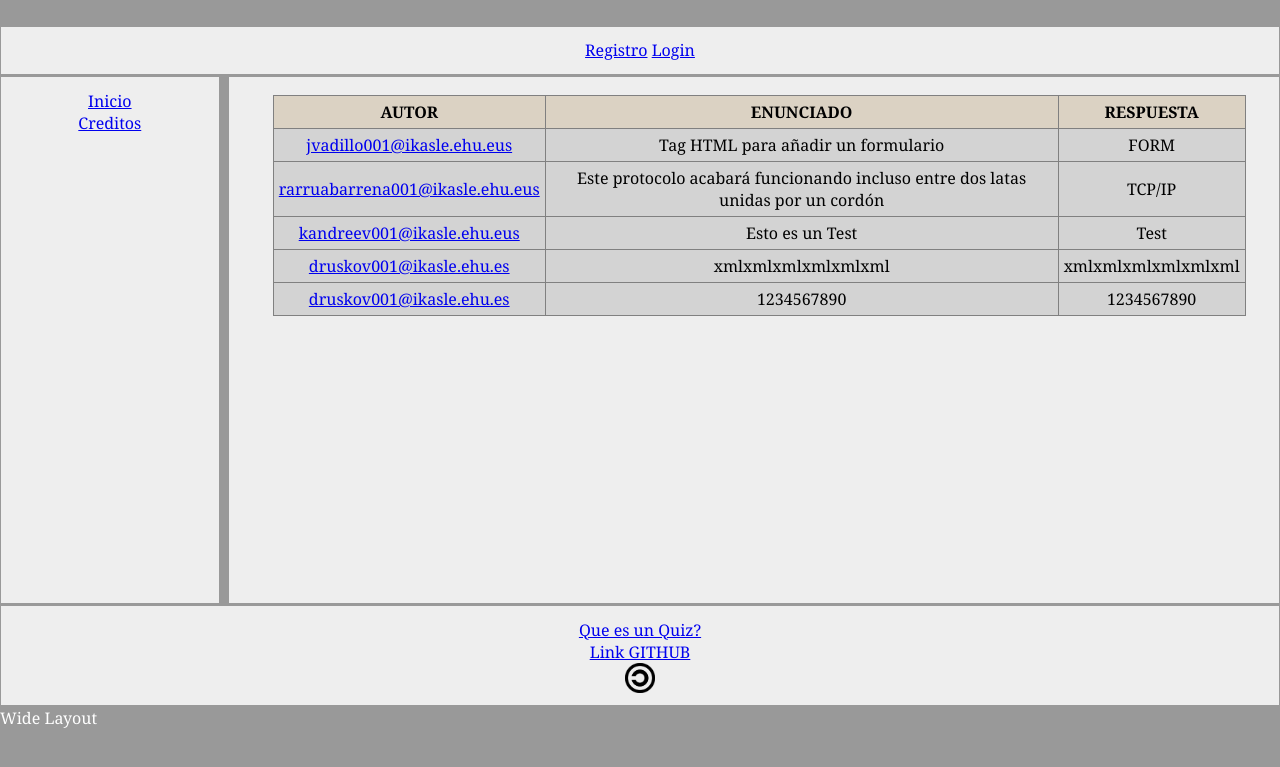
After one commit to kandreev-contact/ProyectoSW2020, a PHP site: page /ShowXMLQuestions.php in a window 1280 px wide. The commit adds this page. Shown: the top 767 px of the page. Run offline with PHP 8.4, Linux system fonts and the light colour scheme.

Commit message:
LAB 4 OBLIGATORIO FINALIZADO FUNCIONAL

```diff
--- a/php/Menus.php
+++ b/php/Menus.php
@@ -28,6 +28,7 @@
       echo "<span id='insertar'><a id='ins' href='QuestionFormWithImage.php?logInMail=$logInMail'>Insertar pregunta</a></span>";
       echo "<span id='creditos'> <a id='cre' href='Credits.php?logInMail=$logInMail'> Creditos </a> </span>";
       echo "<span id='verBD'> <a id='ver' href='ShowQuestionsWithImage.php?logInMail=$logInMail'> Ver preguntas BD </a> </span>";
+      echo "<span id='verXML'> <a id='ver2' href='ShowXMLQuestions.php?logInMail=$logInMail'> Ver preguntas XML </a> </span>";
       echo "<script> $(\"#h1\").append(\"<p>$logInMail</p>\"); </script>";
       //echo "<script> $(\"#h1\").append(\"<img/>\");";
       echo "<script> showOnLogIn(); </script>";
@@ -36,9 +37,11 @@
       echo "<span id='insertar'><a id='ins' href='QuestionFormWithImage.php'>Insertar pregunta</a></span>";
       echo "<span id='creditos'> <a id='cre' href='Credits.php'> Creditos </a> </span>";
       echo "<span id='verBD'> <a id='ver' href='ShowQuestionsWithImage.php'> Ver preguntas BD </a> </span>";
+      echo "<span id='verXML'> <a id='ver2' href='ShowQuestionsWithImage.php'> Ver preguntas XML </a> </span>";
       echo "<script> showOnNotLogIn(); </script>";
     }
 
+    /*
     function getImagenDeBD()
     {
       $mysqli = mysqli_connect($server, $user, $pass, $basededatos);
@@ -55,5 +58,6 @@
       $img = mysqli_fetch_array($resul);
       return $img['imagen'];
     }
+    */
     ?>
   </nav>
--- /dev/null
+++ b/php/ShowXMLQuestions.php
@@ -0,0 +1,50 @@
+<!DOCTYPE html>
+<html>
+
+<head>
+  <?php include '../html/Head.html' ?>
+  <style>
+    .table_QuestionsXML {
+      margin: auto;
+      border-collapse: collapse;
+      text-align: center;
+    }
+    td, th {
+      padding: 5px;
+    }
+    th {
+      background-color: #dbd2c3;
+    }
+    #div1 {
+      overflow: scroll;
+      height: 100%;
+      width: 100%;
+    }
+
+    #div1 table {
+      width: 95%;
+      background-color: lightgray;
+    }
+  </style>
+</head>
+
+<body>
+  <?php include '../php/Menus.php' ?>
+  <section class="main" id="s1">
+    <div id="div1">
+
+         <?php
+            echo '<table border="1px" class="table_QuestionsXML"> <tr> <th> AUTOR </th> <th> ENUNCIADO </th> <th> RESPUESTA </th> </tr>';
+            $xml = simplexml_load_file("../xml/Questions.xml");
+            foreach ($xml->children() as $assessmentItem){
+                $atributos = $assessmentItem->attributes();
+                echo '<tr><td><a href=\"mailto:' .$atributos['author']. '">'.$atributos['author']. '</a></td> <td>' .$assessmentItem ->itemBody-> p.'</td> <td>'.$assessmentItem ->correctResponse-> response. '</td></tr>';
+            }
+            echo '</table>';
+        ?>
+    </div>
+  </section>
+  <?php include '../html/Footer.html' ?>
+</body>
+
+</html>
--- a/xml/Questions.xml
+++ b/xml/Questions.xml
@@ -2,7 +2,7 @@
 <assessmentItems>
 	<assessmentItem subject="Web" author="jvadillo001@ikasle.ehu.eus">
 		<itemBody>
-			<p>Tag HTML para a&#xF1;adir un formulario</p>
+			<p>Tag HTML para añadir un formulario</p>
 		</itemBody>
 		<correctResponse>
 			<response>
@@ -17,8 +17,8 @@
 	</assessmentItem>
 	<assessmentItem subject="Internet" author="rarruabarrena001@ikasle.ehu.eus">
 		<itemBody>
-			<p>Este protocolo acabar&#xE1; funcionando
-			incluso entre dos latas unidas por un cord&#xF3;n</p>
+			<p>Este protocolo acabará funcionando
+			incluso entre dos latas unidas por un cordón</p>
 		</itemBody>
 		<correctResponse>
 			<response>
@@ -46,4 +46,17 @@
 			<response> Test es correcta </response>
 		</incorrectResponses>
 	</assessmentItem>
-</assessmentItems>
+	<assessmentItem subject="xmlxmlxmlxmlxmlxml" author="druskov001@ikasle.ehu.es">
+		<itemBody>
+			<p>xmlxmlxmlxmlxmlxml</p>
+		</itemBody>
+		<correctResponse>
+			<response>xmlxmlxmlxmlxmlxml</response>
+		</correctResponse>
+		<incorrectResponses>
+			<response>xmlxmlxmlxmlxmlxml</response>
+			<response>xmlxmlxmlxmlxmlxml</response>
+			<response>xmlxmlxmlxmlxmlxml</response>
+		</incorrectResponses>
+	</assessmentItem>
+<assessmentItem subject="1234567890" author="druskov001@ikasle.ehu.es"><itemBody><p>1234567890</p></itemBody><correctResponse><response>1234567890</response></correctResponse><incorrectResponses><response>1234567890</response><response>1234567890</response><response>123456890</response></incorrectResponses></assessmentItem></assessmentItems>
```
Also changed, not shown: js/ShowAndHide.js (+2 -0 lines), php/AddQuestionWithImage.php (+24 -0 lines), php/ShowQuestionsWithImage.php (+1 -1 lines).
